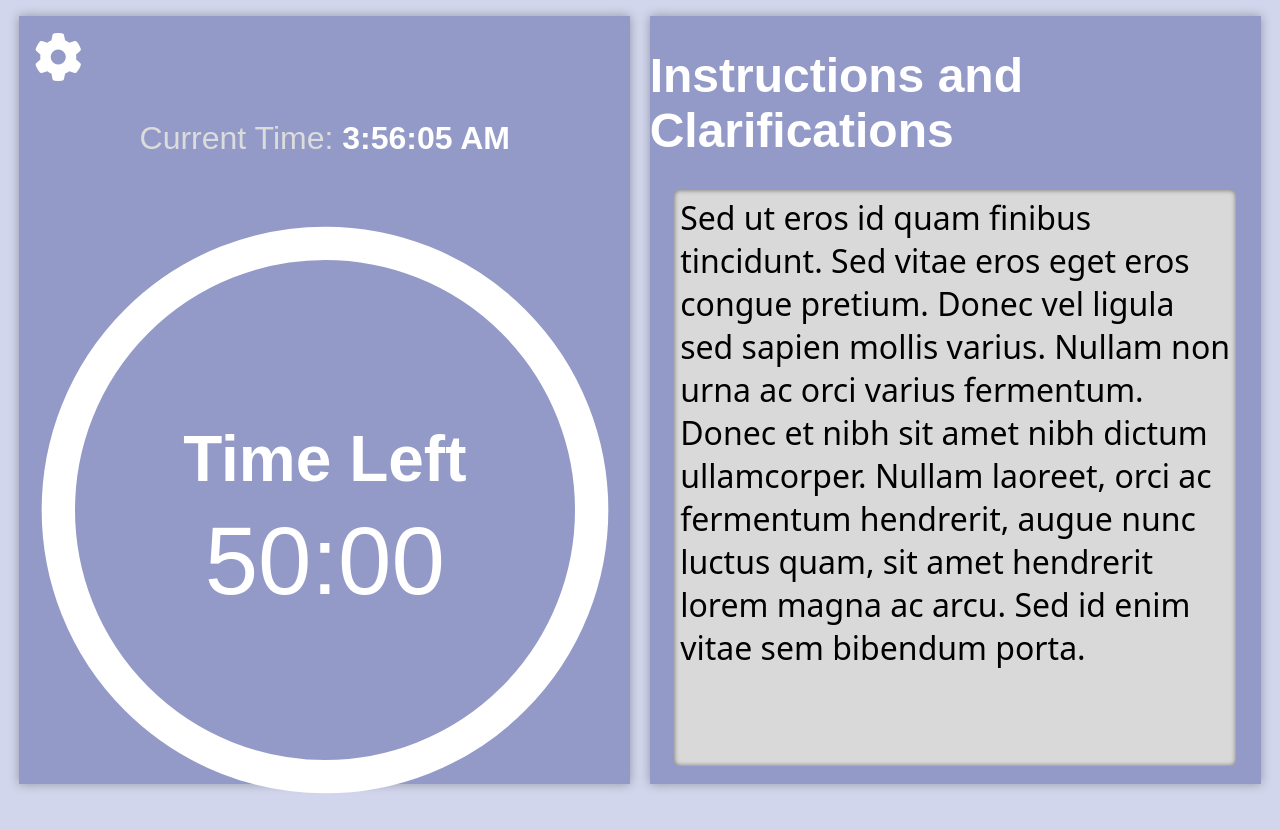
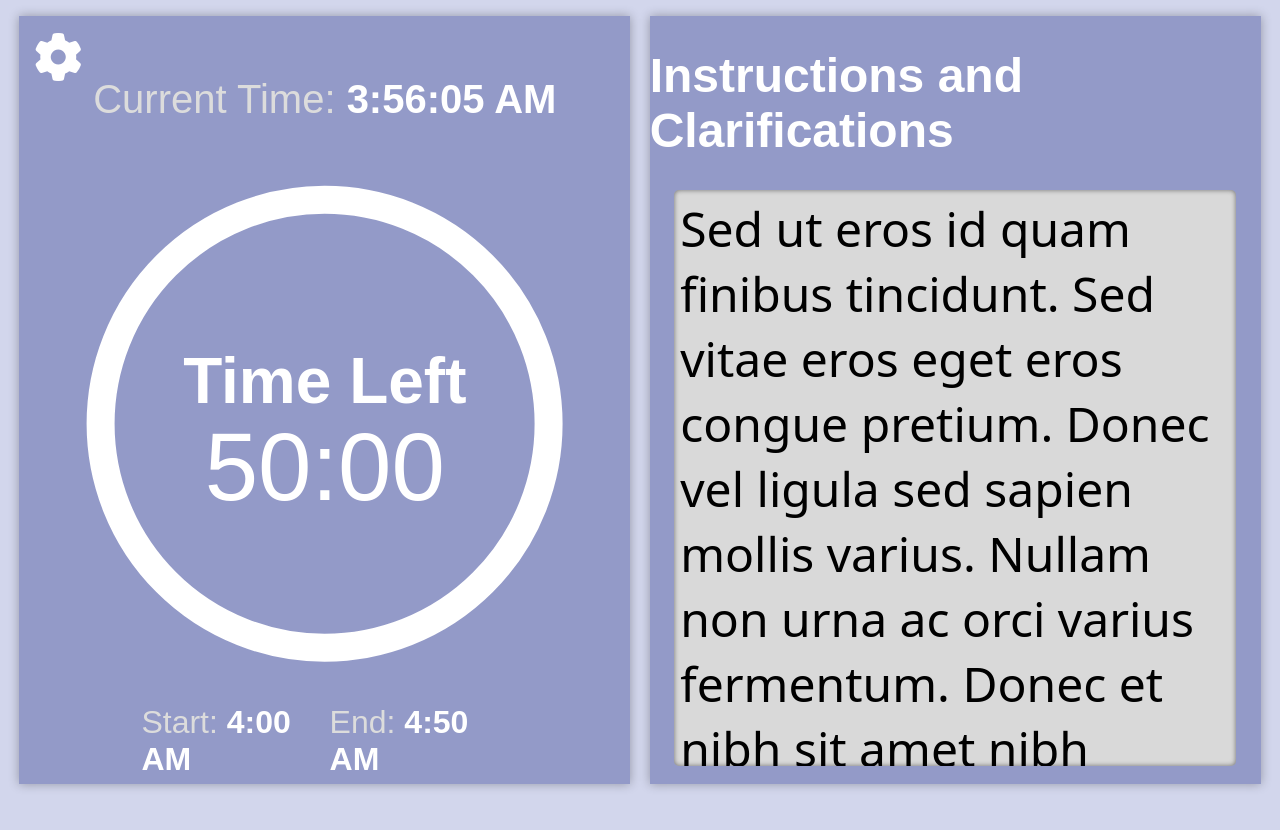
Before and after one commit to luciankt/CS1332-Exam-Timer, a React (Create React App) app: page / in a window 1280 px wide. After the commit the page ends 800 px from the top, so only its background shows below. Built offline with nearby package versions, Linux system fonts and the light colour scheme.

Commit message:
Add Start/End Times Display

```diff
--- a/src/App.tsx
+++ b/src/App.tsx
@@ -7,7 +7,7 @@ function App() {
   // Render the LeftPane and RightPane components
   return (
     <div className="App">
-      <LeftPane />
+      <LeftPane/>
       <RightPane/>
     </div>
   );
--- a/src/components/LeftPane.tsx
+++ b/src/components/LeftPane.tsx
@@ -4,6 +4,7 @@ import '@fortawesome/fontawesome-free/css/all.min.css';
 import Timer from './Timer';
 import CurrentTime from './CurrentTime';
 import TimerModal from './TimerModal';
+import StartEndDisplay from './StartEndDisplay';
 
 // Props
 interface LeftPaneProps {}
@@ -25,21 +26,20 @@ const LeftPane: React.FC<LeftPaneProps> = (props) => {
         return () => clearInterval(interval);
     }, []);
 
-    // Function to calculate the next full hour
-    const calculateNextFullHour = (offset: number) => {
+    // Function to calculate the next half hour
+    const calculateNextHalfHour = (offset: number) => {
         const now = new Date();
-        const nextHour = new Date(now.getTime() + 60 * 60 * 1000);
-        const nextFullHour = new Date(nextHour.getFullYear(), nextHour.getMonth(), nextHour.getDate(), nextHour.getHours(), 0, offset);
-        // const formattedTime = nextFullHour.toLocaleTimeString([], { hour: '2-digit', minute: '2-digit', second: '2-digit', hour12: false });
-        return nextFullHour;
+        const nextHalfHour = new Date(Math.ceil(now.getTime() / (1000 * 60 * 30)) * (1000 * 60 * 30));
+        nextHalfHour.setSeconds(offset);
+        return nextHalfHour;
     }
 
     // Variables
     const defaultDuration = 3000; // Default duration of the timer in seconds
-    const [startTime, setStartTime] = useState<Date>(calculateNextFullHour(0)); // The start time
-    const [endTime, setEndTime] = useState<Date>(calculateNextFullHour(defaultDuration)); // The end time
+    const [startTime, setStartTime] = useState<Date>(calculateNextHalfHour(0)); // The start time
+    const [endTime, setEndTime] = useState<Date>(calculateNextHalfHour(defaultDuration)); // The end time
     const [duration, setTotalTime] = useState<number>(defaultDuration); // The total time from startTime to endTime
-    const [timeLeft, setDuration] = useState<number>(defaultDuration); // The time left from now
+    const [timeLeft, setTimeLeft] = useState<number>(defaultDuration); // The time left from now
     const [timerIsActive, activateTimer] = useState<boolean>(false); // Whether the timer is active
     const [timerModalIsOpen, setTimerModalIsOpen] = useState(false); // Whether the settings modal is open
     const [currentTime, setCurrentTime] = React.useState(calculateCurrentTime());
@@ -65,7 +65,7 @@ const LeftPane: React.FC<LeftPaneProps> = (props) => {
         // Update the times
         setStartTime(newStartTime);
         setEndTime(newEndTime);
-        setDuration(time);
+        setTimeLeft(time);
         setTotalTime(time);
     };
 
@@ -76,7 +76,7 @@ const LeftPane: React.FC<LeftPaneProps> = (props) => {
 
     // Reset the timer to default values
     const resetTimer = () => {
-        setNewTimes(calculateNextFullHour(0), calculateNextFullHour(defaultDuration));
+        setNewTimes(calculateNextHalfHour(0), calculateNextHalfHour(defaultDuration));
     }
 
     // Format Date object to HH:MM:SS in 24 hour time
@@ -96,23 +96,24 @@ const LeftPane: React.FC<LeftPaneProps> = (props) => {
         return time;
     }
 
+    // Convert seconds to 12 hour time with AM/PM
     const secondsTo12HR = (seconds: number) => {
         const hours = Math.floor(seconds / 3600) % 12 || 12;
         const minutes = Math.floor((seconds % 3600) / 60);
         const remainingSeconds = Math.floor(seconds % 60);
         const period = hours >= 12 ? 'PM' : 'AM';
-        const time = `${hours.toString()}:${minutes.toString().padStart(2, '0')}:${remainingSeconds.toString().padStart(2, '0')} ${period}`;
+        let time = `${hours.toString()}:${minutes.toString().padStart(2, '0')}:${remainingSeconds.toString().padStart(2, '0')} ${period}`;
         return time;
     }
 
     useEffect(() => {
         const now = new Date();
-        const currentDuration = (endTime.getTime() - now.getTime()) / 1000;
+        const currentDuration = (endTime.getTime() - now.getTime() + 1) / 1000;
 
         // Check if the timer should be active and update the time left
         if (now >= startTime) {
             activateTimer(true);
-            setDuration(currentDuration);
+            setTimeLeft(currentDuration);
         }
 
         // Check if the timer should be inactive
@@ -140,6 +141,7 @@ const LeftPane: React.FC<LeftPaneProps> = (props) => {
             {timeLeft <= 0 && (
                 <h1 style={{ color: 'pink' }}>Time is up!</h1>
             )}
+            <StartEndDisplay startTime={startTime} endTime={endTime} formatDatetime={formatDatetime} />
         </div>
     );
 };
--- /dev/null
+++ b/src/components/StartEndDisplay.tsx
@@ -0,0 +1,50 @@
+import React from 'react';
+import '@fortawesome/fontawesome-free/css/all.min.css';
+
+interface StartEndDisplayProps {
+    startTime: Date;
+    endTime: Date;
+    formatDatetime: (datetime: Date) => string;
+}
+
+
+const StartEndDisplay: React.FC<StartEndDisplayProps> = ({startTime, endTime, formatDatetime}) => {
+
+    const hasSeconds = () => {
+        return startTime.getSeconds() !== 0 || endTime.getSeconds() !== 0;
+    }
+
+    const formatStartEndTime = (time: string) => {
+        // Convert to 12 hour time and truncate seconds if 0
+        const [hours, minutes, seconds] = time.split(':');
+        let period = 'AM';
+        let hour = Number(hours);
+        if (hour >= 12) {
+            period = 'PM';
+            if (hour > 12) {
+                hour -= 12;
+            }
+        }
+        let formattedTime = `${hour}:${minutes}`;
+        if (hasSeconds()) {
+            formattedTime += `:${seconds}`;
+        }
+        formattedTime += ` ${period}`;
+        return formattedTime;
+    }
+
+    return (
+        <div className="startEndTimes">
+            <div className="startEndTime">
+                <span className="currentTimeLabel">Start: </span>
+                <span className="currentTimeValue">{formatStartEndTime(formatDatetime(startTime))}</span>
+            </div>
+            <div className="startEndTime">
+                <span className="currentTimeLabel">End: </span>
+                <span className="currentTimeValue">{formatStartEndTime(formatDatetime(endTime))}</span>
+            </div>
+        </div>
+    );
+};
+
+export default StartEndDisplay;
--- a/src/components/TimerModal.tsx
+++ b/src/components/TimerModal.tsx
@@ -85,6 +85,7 @@ const TimerModal: React.FC<TimerModalProps> = ({ isOpen, onClose, onSave, defaul
                     <div className="modal-content" onClick={handleModalClick}>
                         <h2>Time Settings</h2>
                         <hr />
+
                         <div className="input-group">
                             <label htmlFor="startTime">Start:</label>
                             <input
@@ -96,6 +97,7 @@ const TimerModal: React.FC<TimerModalProps> = ({ isOpen, onClose, onSave, defaul
                                 className={`${invalidTimes() ? 'red' : 'gray'}`}
                             />
                         </div>
+
                         <div className="input-group">
                             <label htmlFor="endTime">End:</label>
                             <input
@@ -107,6 +109,7 @@ const TimerModal: React.FC<TimerModalProps> = ({ isOpen, onClose, onSave, defaul
                                 className={`${invalidTimes() ? 'red' : 'gray'}`}
                             />
                         </div>
+
                         <div className="input-group">
                             <label htmlFor="endTime">Duration:</label>
                             <input
@@ -118,6 +121,19 @@ const TimerModal: React.FC<TimerModalProps> = ({ isOpen, onClose, onSave, defaul
                                 className={`${invalidDuration() ? 'red' : 'gray'}`}
                             />
                         </div>
+
+                        <div>
+                            {invalidTimes() && (
+                                <p className="error-text">Start and end cannot both be in the past.</p>
+                            )}
+                            {!invalidTimes() && invalidDuration() && (
+                                <p className="error-text">Start and end cannot be at the same time.</p>
+                            )}
+                            {!invalidTimes() && !invalidDuration() && (
+                                <p className="error-text invisible">.</p>
+                            )}
+                        </div>
+
                         <div className="buttons">
                             <button className="cancelButton" onClick={onClose}>Cancel</button>
                             <button
--- a/src/components/css/LeftPane.css
+++ b/src/components/css/LeftPane.css
@@ -20,11 +20,29 @@
     cursor: pointer;
 }
 
+.startEndTimes {
+    position: absolute;
+    bottom: 0;
+    width: 60%;
+    display: flex;
+    justify-content: space-between;
+    font-size: 2em;
+    margin-bottom: 1%;
+}
+
+.startEndTime:first-child {
+    align-self: flex-start;
+}
+
+.startEndTime:last-child {
+    align-self: flex-end;
+}
+
 .currentTime {
     text-align: center;
-    font-size: 2em;
+    font-size: 2.5em;
     margin: 15px;
-    margin-top: 17%;
+    margin-top: 10%;
 }
 
 .currentTimeLabel {
@@ -39,8 +57,8 @@
 
 .timer {
     position: relative;
-    width: 640px;
-    height: 640px;
+    width: 100%;
+    height: 70%;
     display: flex;
     justify-content: center;
     align-items: center;
--- a/src/components/css/RightPane.css
+++ b/src/components/css/RightPane.css
@@ -21,7 +21,7 @@ textarea {
     height: 100%;
     margin-bottom: 3%;
     padding: 1%;
-    font-size: 2em;
+    font-size: 3em;
     font-family: system-ui, -apple-system, BlinkMacSystemFont, 'Segoe UI', Roboto, Oxygen, Ubuntu, Cantarell, 'Open Sans', 'Helvetica Neue', sans-serif;
     border: none;
     border-radius: 5px;
--- a/src/components/css/TimerModal.css
+++ b/src/components/css/TimerModal.css
@@ -87,7 +87,7 @@ button {
 }
 
 .buttons {
-    margin-top: 15%;
+    margin-top: 6%;
     display: flex;
     justify-content: space-between;
 }
@@ -114,3 +114,14 @@ button {
 .cancelButton:hover {
     background: #717aa8; /* Darken the color */
 }
+
+.error-text {
+    color: red;
+    font-size: 1.2em;
+    text-align: center;
+    margin-top: 5%;
+}
+
+.invisible {
+    color: transparent;
+}
```
